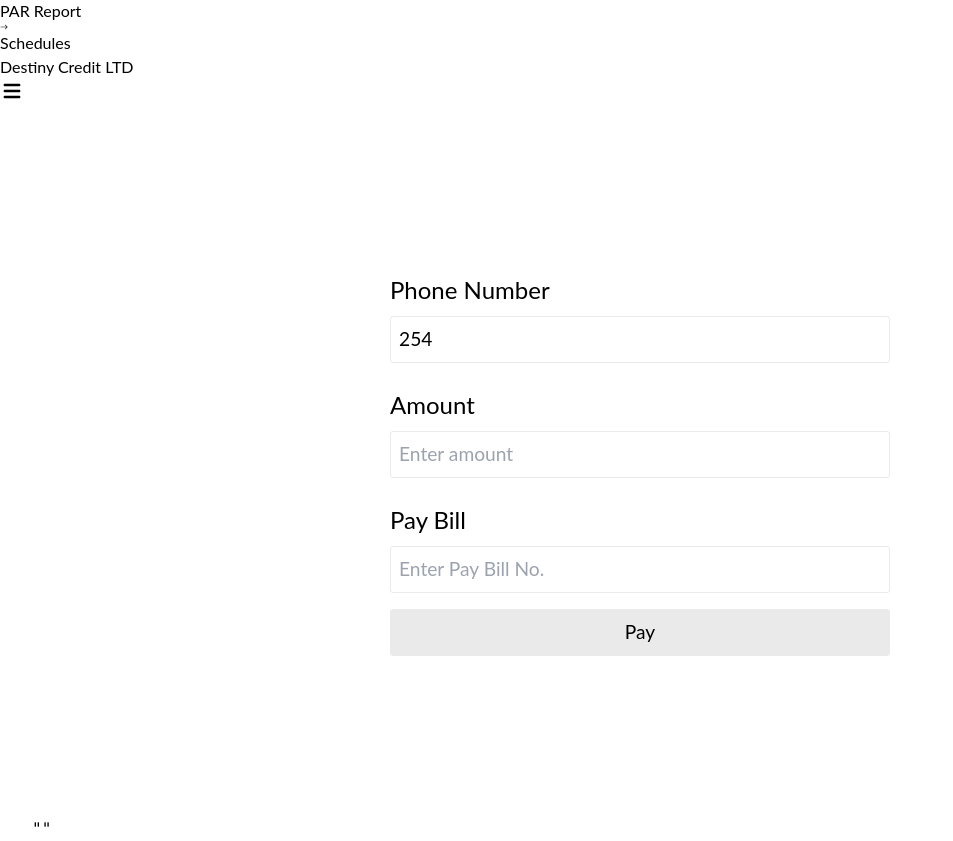
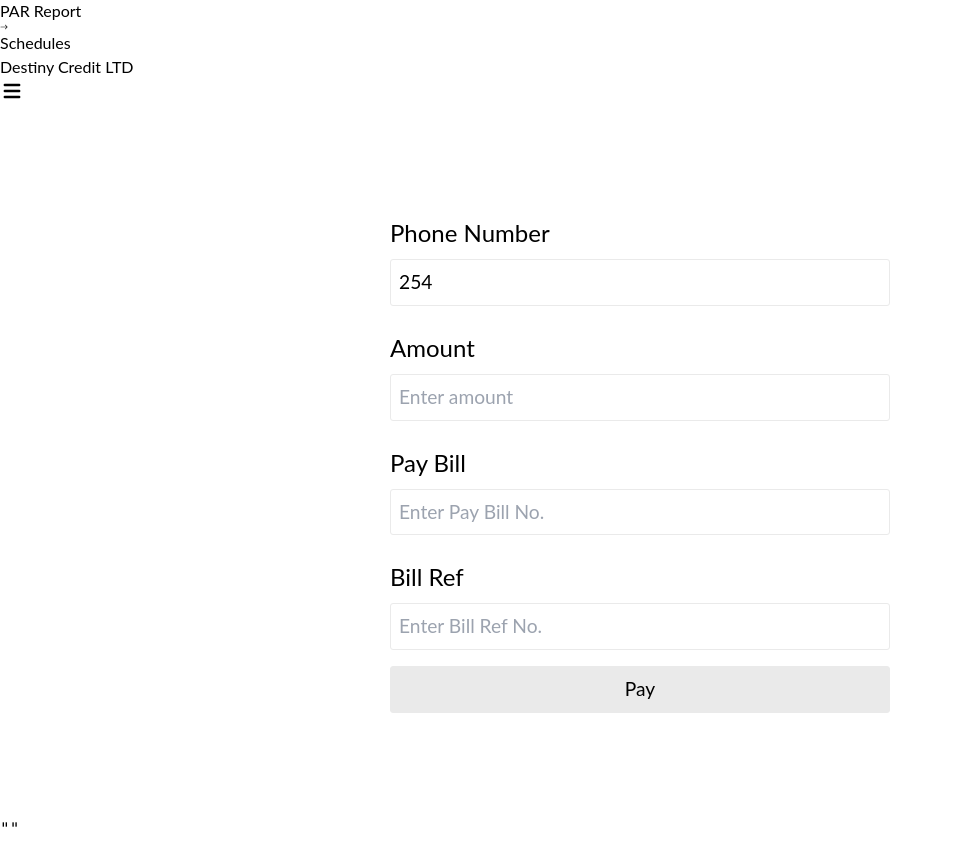
Before and after one commit to Pheon-Dev/destiny-credit, a Next.js app in the folder destiny-credit-frontend/: page / in a window 1280 px wide. Shown: the part 1177-2018 px from the top of the page, without its empty margins (0-953 px from the left). Built offline with nearby package versions, Linux system fonts and the light colour scheme.

Commit message:
ADD: Bill Ref Number

```diff
--- a/destiny-credit-frontend/components/SideBar.tsx
+++ b/destiny-credit-frontend/components/SideBar.tsx
@@ -158,7 +158,7 @@ const LinkDropDown = ({ title, data }: LinkProps) => {
 
 const SideBar = () => {
   return (
-    <div className="fixed w-18 h-full mr-0 m-0 ml-14 bg-gray-200 dark:bg-gray-800 overflow-hidden shadow-lg">
+    <div className="w-full h-full mr-0 m-0 ml-14 bg-gray-200 dark:bg-gray-800 overflow-hidden shadow-lg">
       <div className="channel-container">
         <Router>
           <LinkDropDown title="Home" data={dashboard} />
--- a/destiny-credit-frontend/pages/_app.tsx
+++ b/destiny-credit-frontend/pages/_app.tsx
@@ -18,7 +18,7 @@ const MyApp = ({ Component, pageProps }: AppProps) => {
   if (isSSR) return null;
 
   return (
-    <div className="flex md:flex-row flex-col h-screen transition-height duration-75 ease-out">
+    <div className="flex bg-gray-300 md:flex-row flex-col h-screen transition-height duration-75 ease-out">
       <div className="hidden md:flex h-screen flex-initial">
         <NavBar />
         <SideBar />
@@ -45,6 +45,8 @@ const MyApp = ({ Component, pageProps }: AppProps) => {
         {toggleSidebar && (
           <>
             <div className="fixed w-3/5 bg-white h-screen shadow-md z-10 animate-slide-in animate-slide-out">
+              {/* <NavBar closeToggle={setToggleSidebar} /> */}
+              {/* <SideBar closeToggle={setToggleSidebar} /> */}
               <NavBar />
               <SideBar />
             </div>
--- a/destiny-credit-frontend/pages/api/mpesa.ts
+++ b/destiny-credit-frontend/pages/api/mpesa.ts
@@ -121,7 +121,7 @@ export default async function handler(
 
   async function c2bSim() {
     try {
-      const { PhoneNumber, Amount, BusinessShortCode } = req.body;
+      const { PhoneNumber, Amount, BusinessShortCode, BillRef } = req.body;
       const token = await getToken();
       const url = routes.production + routes.c2bsimulate;
 
@@ -130,7 +130,7 @@ export default async function handler(
         Amount: Amount,
         Msisdn: PhoneNumber,
         CommandID: TRANSACTION_TYPE,
-        BillRefNumber: "00000",
+        BillRefNumber: `${BillRef}`,
       };
 
       const headers = {
--- a/destiny-credit-frontend/pages/index.tsx
+++ b/destiny-credit-frontend/pages/index.tsx
@@ -8,7 +8,13 @@ const Home: NextPage = () => {
   const [tel, setTel] = useState("254");
   const [amt, setAmt] = useState("");
   const [pay, setPay] = useState("");
+  const [ref, setRef] = useState("");
   const [data, setData] = useState("");
+
+  const refChange = (e: FormEvent<HTMLInputElement>) => {
+    if (isNaN(Number(e.currentTarget.value))) return;
+    setRef(e.currentTarget.value);
+  };
 
   const payChange = (e: FormEvent<HTMLInputElement>) => {
     if (isNaN(Number(e.currentTarget.value))) return;
@@ -29,6 +35,7 @@ const Home: NextPage = () => {
     e.preventDefault();
     if (tel.length < 9) return;
     if (pay.length < 1) return;
+    if (ref.length < 1) return;
     if (+amt <= 0) return;
 
     const req = await axios.request({
@@ -41,7 +48,7 @@ const Home: NextPage = () => {
     const res = await axios.request({
       method: "POST",
       url: "/api/mpesa",
-      data: { PhoneNumber: +tel, Amount: +amt, BusinessShortCode: +pay },
+      data: { PhoneNumber: +tel, Amount: +amt, BusinessShortCode: +pay, BillRef: +ref },
     });
 
     // const req = await axios.get("/api/confirmation");
@@ -52,7 +59,7 @@ const Home: NextPage = () => {
   };
 
   return (
-    <div className={styles.container}>
+    <div className="w-full">
       <Head>
         <title>Destiny Credit</title>
         <meta name="description" content="Destiny Credit" />
@@ -85,6 +92,14 @@ const Home: NextPage = () => {
             value={pay}
             onChange={payChange}
           />
+          <label htmlFor="pay">Bill Ref</label>
+          <input
+            type="text"
+            name="ref"
+            placeholder="Enter Bill Ref No."
+            value={ref}
+            onChange={refChange}
+          />
           <button type="submit">Pay</button>
         </form>
       </main>
```
